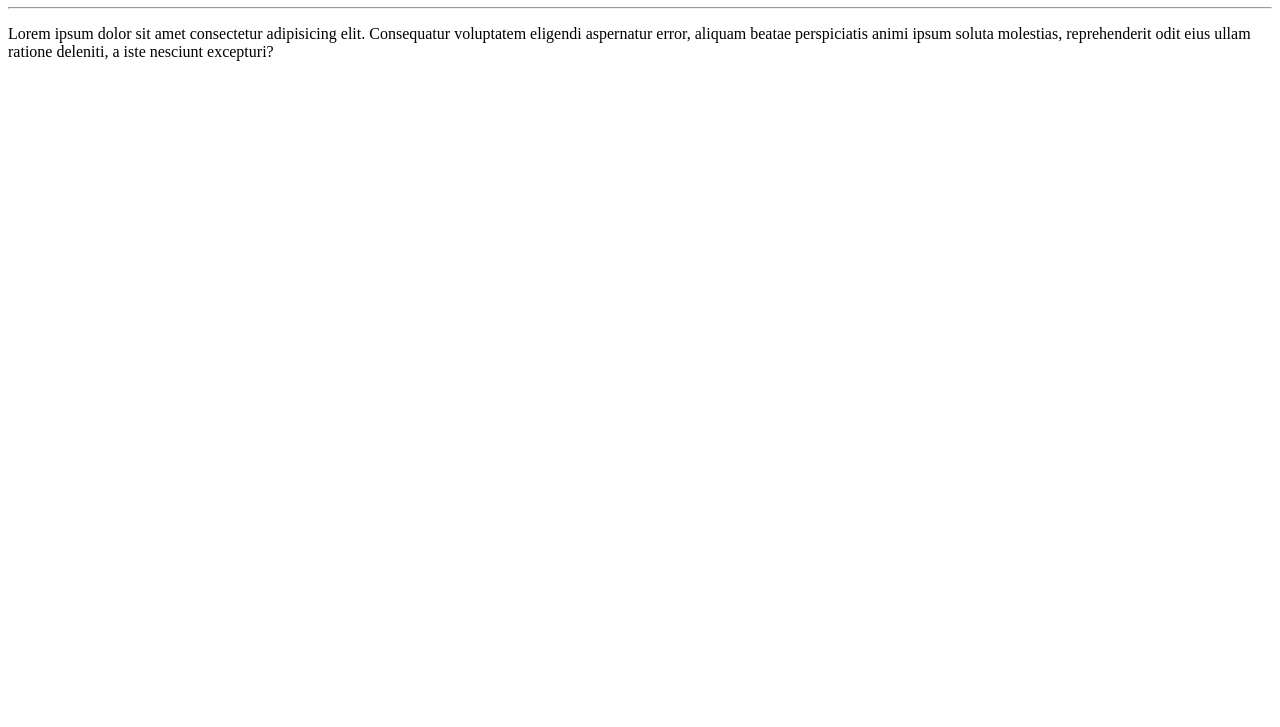
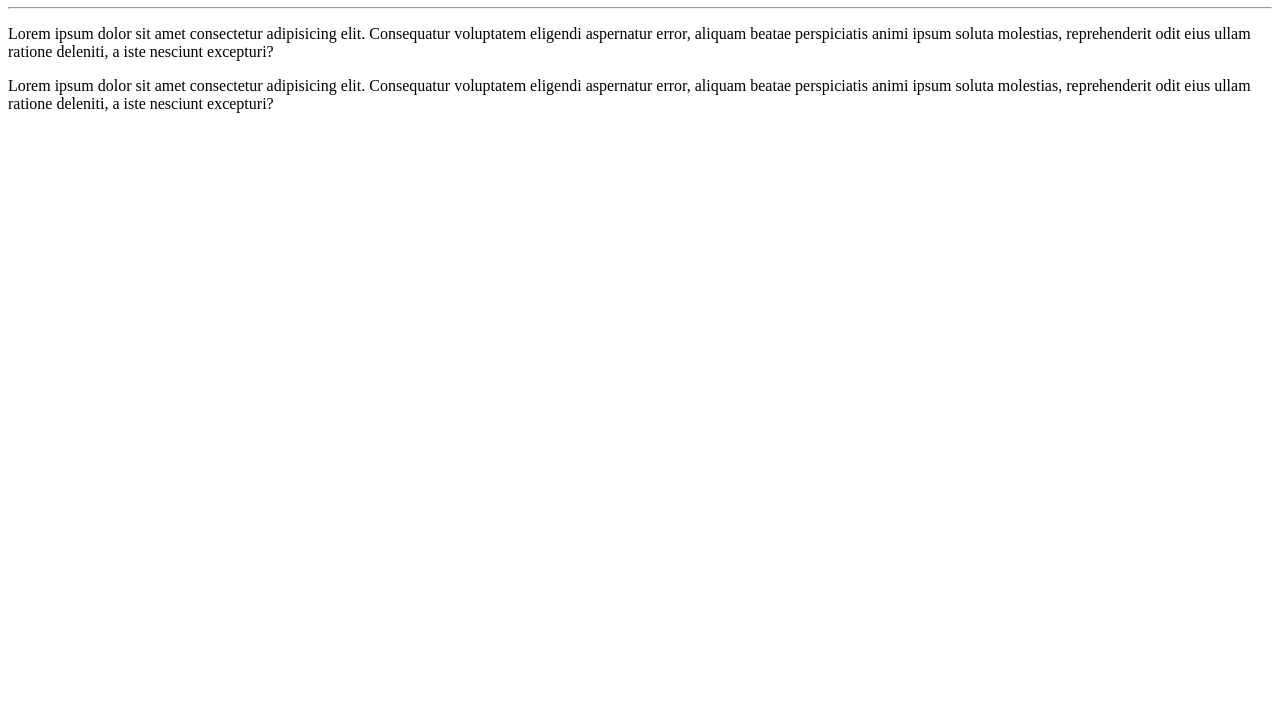
Before and after one commit to gillvanio/Ola-mundo, a plain HTML site: page Site ola/index.html in a window 1280 px wide. Shown: the part 73-800 px from the top of the page. Drawn offline with Linux system fonts and the light colour scheme.

Commit message:
Adicionei um paragrafo

```diff
--- a/Site ola/index.html
+++ b/Site ola/index.html
@@ -9,5 +9,6 @@
     <h1>Titulo do meu projeto</h1>
     <hr>
     <p>Lorem ipsum dolor sit amet consectetur adipisicing elit. Consequatur voluptatem eligendi aspernatur error, aliquam beatae perspiciatis animi ipsum soluta molestias, reprehenderit odit eius ullam ratione deleniti, a iste nesciunt excepturi?</p>
+    <p>Lorem ipsum dolor sit amet consectetur adipisicing elit. Consequatur voluptatem eligendi aspernatur error, aliquam beatae perspiciatis animi ipsum soluta molestias, reprehenderit odit eius ullam ratione deleniti, a iste nesciunt excepturi?</p>
 </body>
 </html>
```
